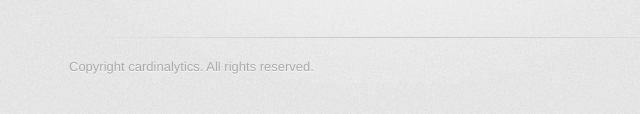
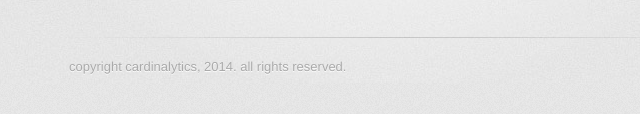
Before and after one commit to cardinalytics/cardinalytics.github.io, a plain HTML site: page index.html in a window 1280 px wide. Shown: the part 490-604 px from the top of the page, 261-901 px from the left. Drawn offline with Linux system fonts and the light colour scheme; a web font is replaced by a local one.

Commit message:
Update index.html

```diff
--- a/index.html
+++ b/index.html
@@ -42,7 +42,7 @@
         </section>
 
         <footer>
-          Copyright cardinalytics. All rights reserved.
+          copyright cardinalytics, 2014. all rights reserved.
           </footer>
 
       </div>
```
